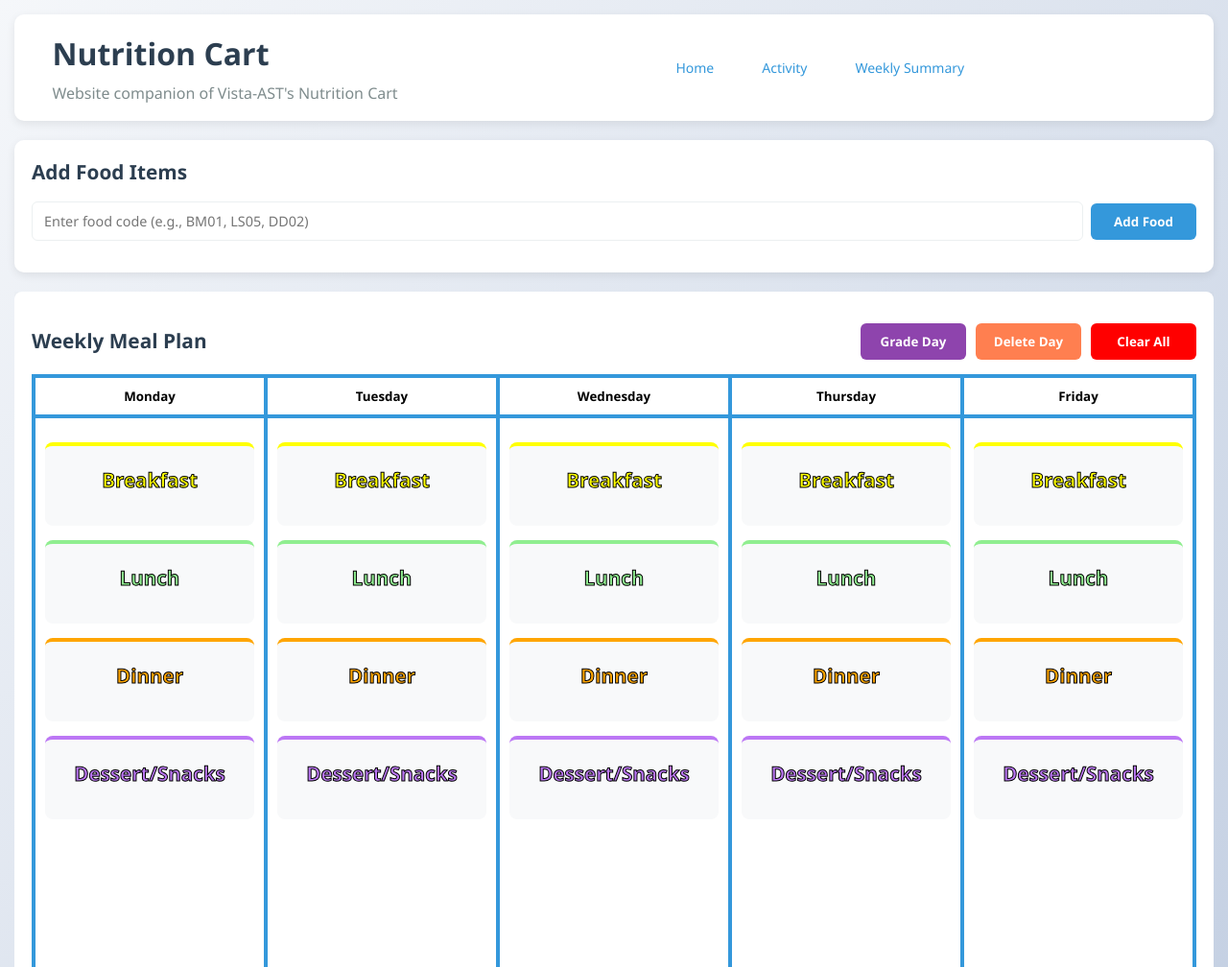
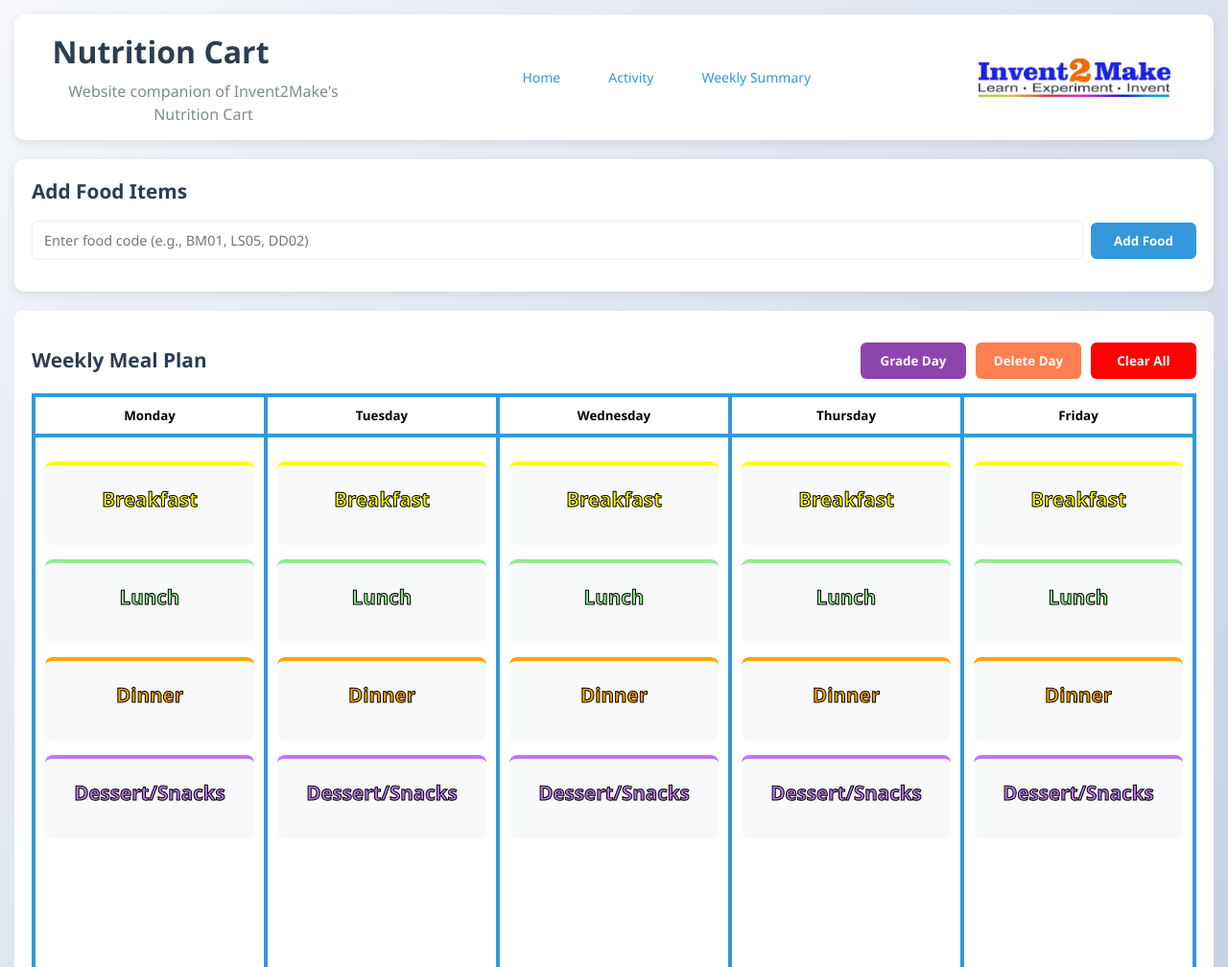
Before and after one commit to Vista-AST-LLC/nutrition-cart, a website with bundled scripts: page public/html/Page2Activity.html in a window 1280 px wide. Shown: the top 1008 px of the page at 96% size. Built offline with nearby package versions, Linux system fonts and the light colour scheme.

Commit message:
Added Invent2Make logo to pages

```diff
--- a/public/html/Page2Activity.html
+++ b/public/html/Page2Activity.html
@@ -7,7 +7,7 @@
     <link rel="stylesheet" href="../css/common.css">
     <link rel="stylesheet" href="../css/Page2Activity.css">
     <title>Nutrition Cart</title>
-    <meta name="description" content="Website companion of Vista-AST's Nutrition Cart">
+    <meta name="description" content="Website companion of Invent2Make's Nutrition Cart">
     <script type="module" src="../js/Page2Activity.mjs" defer></script>
 </head>
 
@@ -17,7 +17,7 @@
         <div class="nav">
             <div id="one">
                 <h1>Nutrition Cart</h1>
-                <div class="subtitle">Website companion of Vista-AST's Nutrition Cart</div>
+                <div class="subtitle">Website companion of Invent2Make's Nutrition Cart</div>
             </div>
             <div id="two">
                 <ul>
@@ -26,6 +26,7 @@
                     <li><a href="../html/Page3WeeklySummary.html">Weekly Summary</a></li>
                 </ul>
             </div>
+		    <img src="../invent2make logo.png" alt="Invent2Make Logo" width="200" height="40" style="margin-right: 30px;">
         </div>
 
         <!--Food Input Section-->
```
Also changed, not shown: public/html/Page3WeeklySummary.html (+3 -2 lines), public/html/Page4SingleDay.html (+3 -2 lines), public/html/Page5Leaderboard.html (+3 -2 lines), public/index.html (+4 -3 lines), public/ami logo.png (added), public/invent2make logo.png (added).
